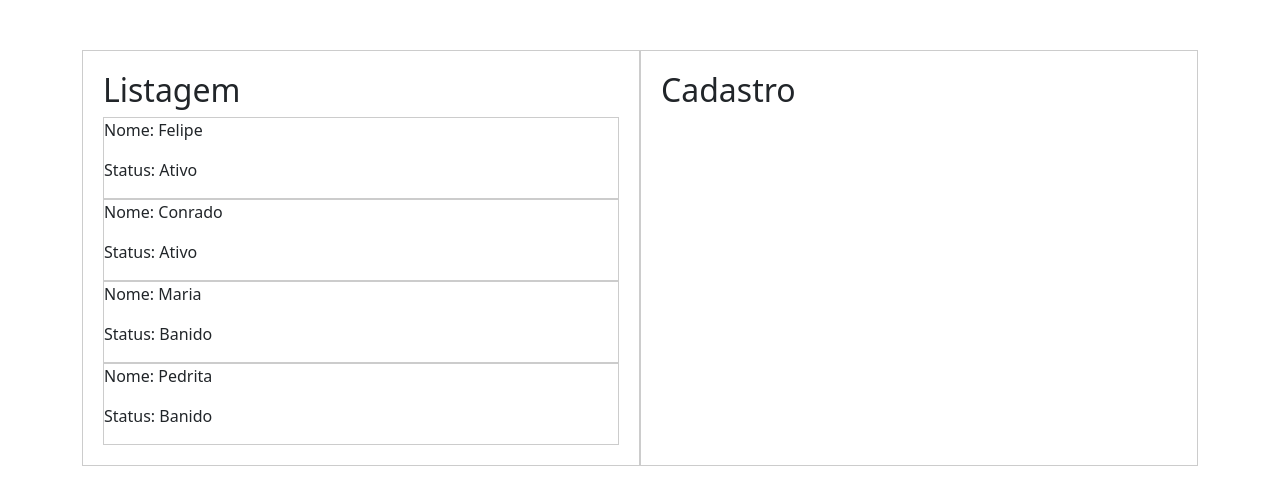
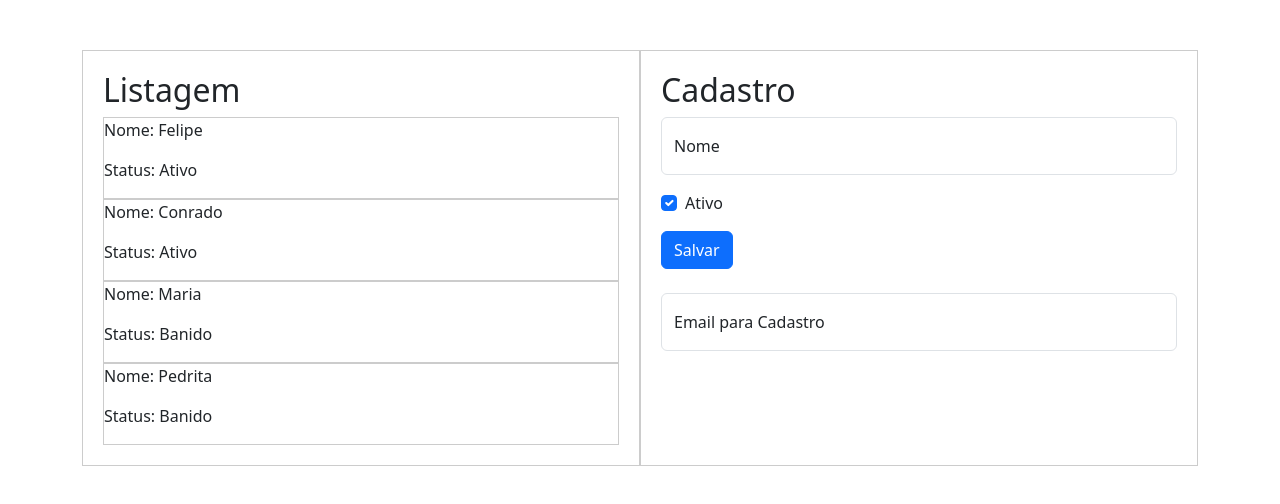
Before and after one commit to felipekmu/gerenciador-usuarios, a React (Create React App) app: page / in a window 1280 px wide. Shown: the top 504 px of the page. Built offline with nearby package versions, Linux system fonts and the light colour scheme.

Commit message:
Cadastro de Usuarios pelo Bootstrap

```diff
--- a/src/App.js
+++ b/src/App.js
@@ -1,6 +1,12 @@
 import "./App.css"
+import Cadastro from "./Componentes/Cadastro";
 import Listagem from "./Componentes/Listagem"
+import { useState } from "react";
+import React from "react";
+
 function App() {
+
+
   const Usuario = {
     //chave: valor
     nome: "Felipe",
@@ -14,15 +20,16 @@ function App() {
     vacinas_covid19: ["Coronavac", "Coronavac", "Pfizer", "J&J", "Outra"]
   }
 
-  const usuarios = [
+  const usuarios_padrao = [
       {nome: "Felipe", status: true},
       {nome: "Conrado", status: true},
       {nome: "Maria", status: false},
       {nome: "Pedrita", status: false}
   ]
-console.log(usuarios)
 
+  const [ usuarios, alteraUsuarios ] = React.useState( usuarios_padrao );
 
+  //console.log(usuarios)
   //console.log(Usuario)
   //console.log(Usuario.endereco.rua, Usuario.endereco.complemento)
   //console.log(Object.keys(Usuario))
@@ -30,10 +37,7 @@ console.log(usuarios)
    <div className="container">
     <div className="d-flex justify-content-around">
     <Listagem usuarios={usuarios}/>
-
-     <div className="caixa">
-      <h2> Cadastro </h2>
-    </div>
+    <Cadastro usuarios={usuarios} alteraUsuarios={alteraUsuarios}/>
 
     </div>
 </div>
--- a/src/Componentes/Cadastro.js
+++ b/src/Componentes/Cadastro.js
@@ -0,0 +1,39 @@
+import React from "react";
+function Cadastro(props){
+    const [ nome, alteraNome ] = React.useState("");
+    const [ Status, alteraStatus ] = React.useState(true);
+    function salvar(e){
+        e.preventDefault()
+
+        const Usuario = {
+         nome: nome,
+         Status: Status
+        }
+        props.alteraUsuarios( [ ...props.usuarios, Usuario] )
+       }
+    return(
+    <div className="caixa">
+      <h2> Cadastro </h2>
+      <form onSubmit={(e) => salvar(e)}>
+        <div class="form-floating mb-3">
+          <input onChange={ e => alteraNome(e.target.value) } class="form-control" placeholder="Nome" id="txtNome" />
+          <label for="txtNome" class="form-label">Nome</label>
+        </div>
+        <div class="mb-3 form-check">
+          <input checked={Status} onChange={ e => alteraStatus( e.target.checked ) } type="checkbox" class="form-check-input" id="cboxStatus"/>
+          <label class="form-check-label" for="cboxStatus">Ativo</label>
+        </div>
+        <button type="submit" class="btn btn-primary">Salvar</button>
+      </form>
+      <br/>
+      <div class="form-floating mb-3">
+  <input type="email" class="form-control" id="floatingInput" placeholder="name@example.com"/>
+  <label for="floatingInput">Email para Cadastro</label>
+</div>
+
+</div>
+
+)
+}
+
+export default Cadastro;
```
